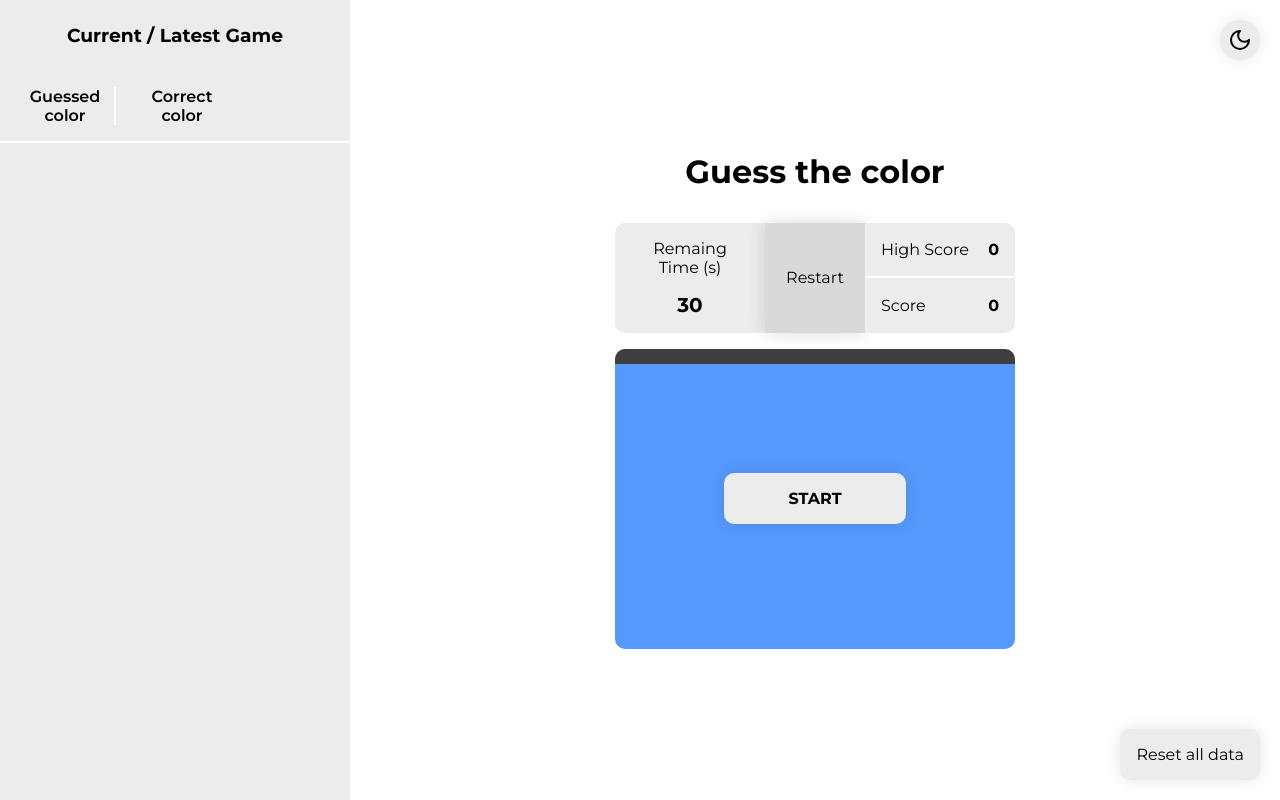
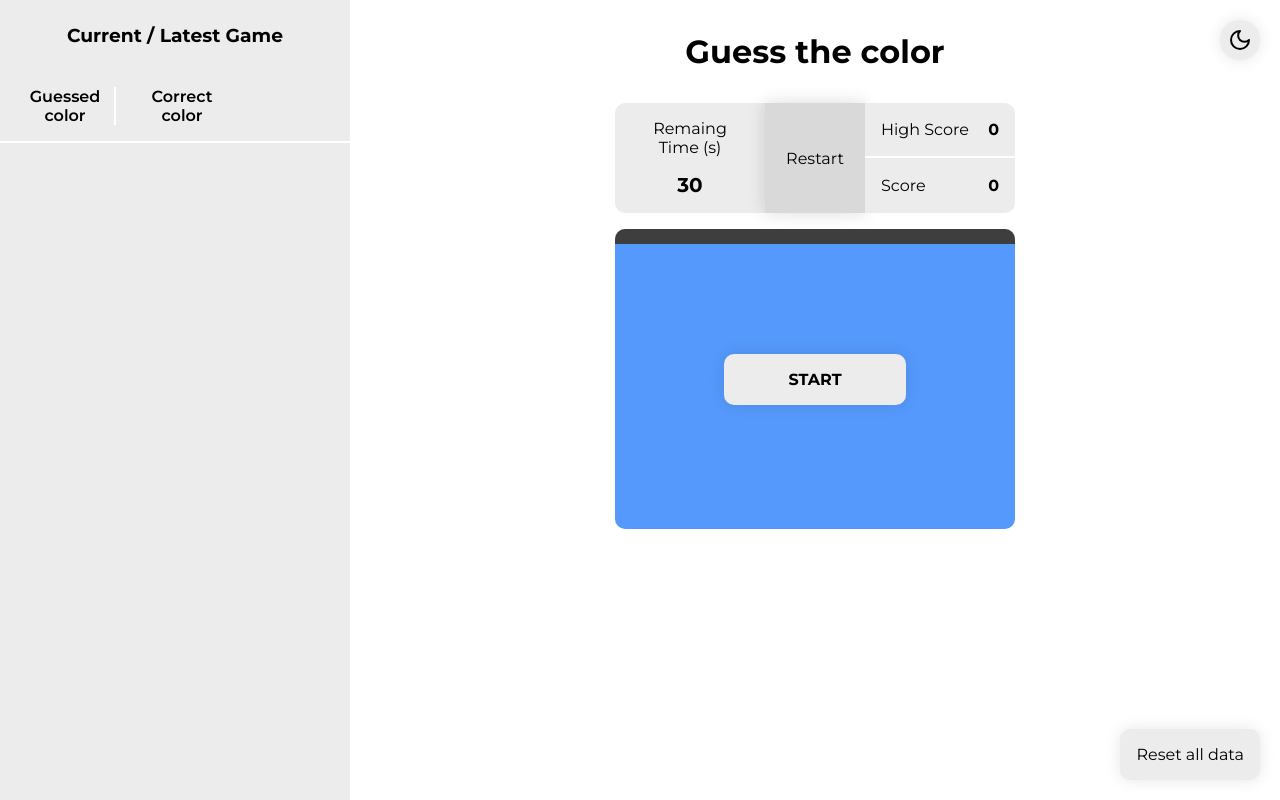
Before and after one commit to DemetrioG/guess-the-color, a Next.js app: page / in a window 1280 px wide. Built offline with nearby package versions, Linux system fonts and the light colour scheme.

Commit message:
fix: ajuste de scroll

```diff
--- a/src/pages/App/index.tsx
+++ b/src/pages/App/index.tsx
@@ -19,10 +19,15 @@ const App = () => {
       <Sidebar />
       <Center
         style={{
-          height: "100vh",
           width: "100%",
+          padding: "2rem",
+        }}
+      >
+        <div
+          style={{
             overflow: "auto",
-          padding: "2rem",
+            height: "calc(100vh - 4rem)",
+            width: "100%",
           }}
         >
           <Center style={{ gap: "2rem" }}>
@@ -40,6 +45,7 @@ const App = () => {
               </When>
             </VStack>
           </Center>
+        </div>
         <ChangeTheme />
         <Reset />
       </Center>
```
Lines whose indentation alone changed are shown as unchanged.
